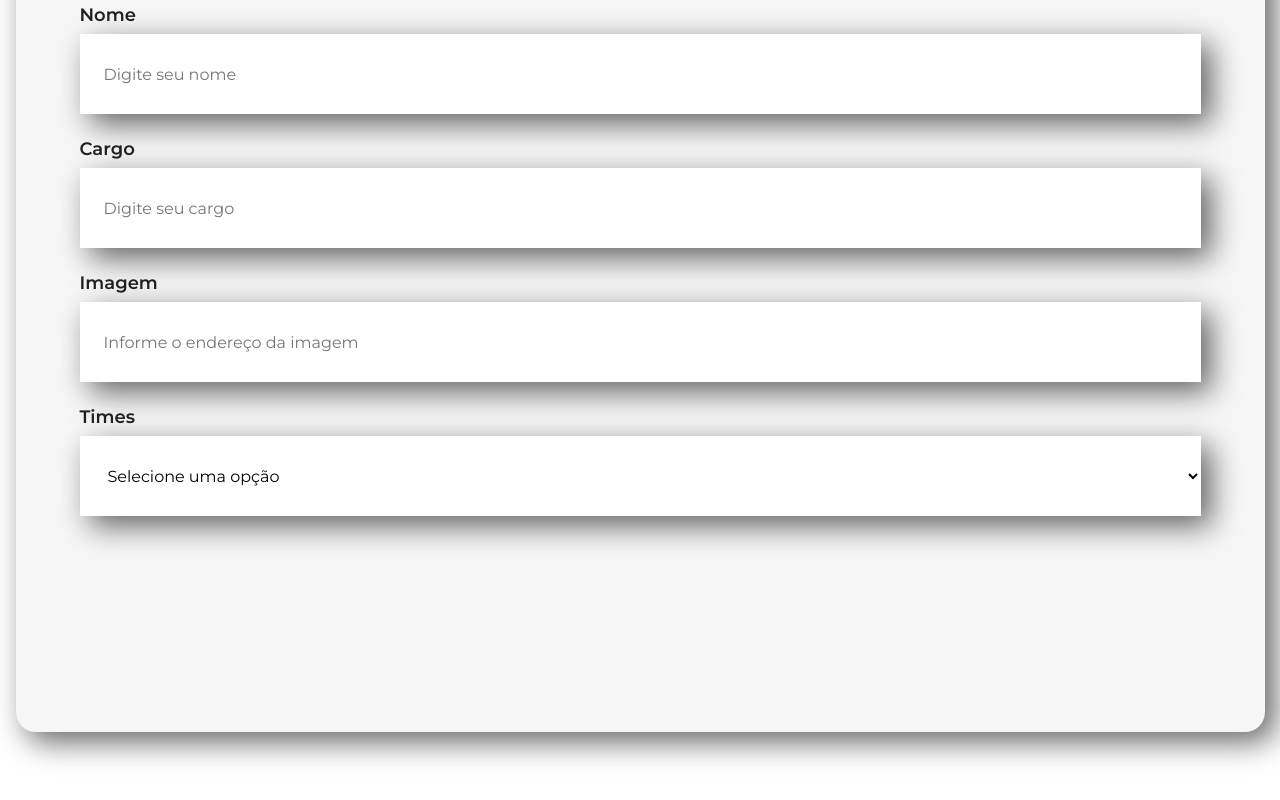
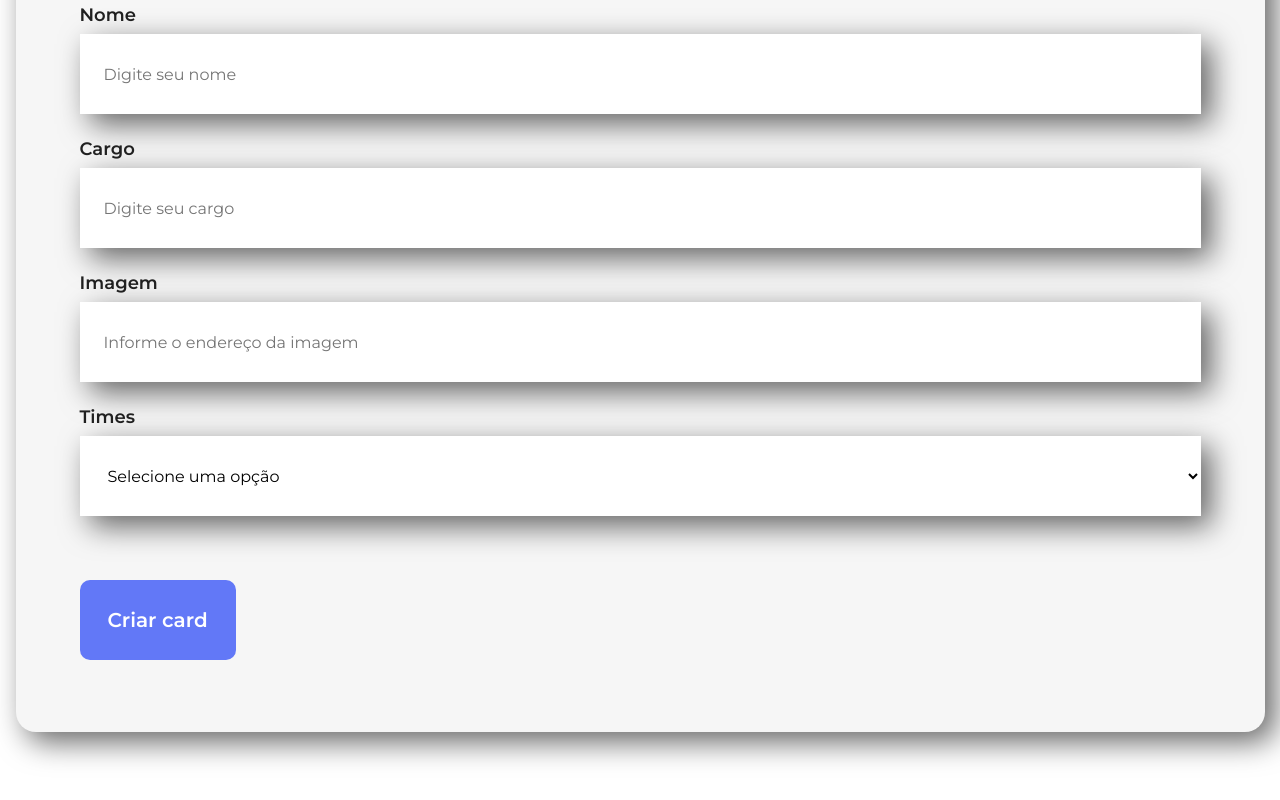
Before and after one commit to Amanda-Berwig/organo, a React (Create React App) app: page / in a window 1280 px wide. Shown: the part 727-1527 px from the top of the page. Built offline with nearby package versions, Linux system fonts and the light colour scheme.

Commit message:
Add Botao component and integrate into Formulario with styling; update CampoTexto to require fields

```diff
--- /dev/null
+++ b/src/components/Botao/Botao.css
@@ -0,0 +1,18 @@
+.botao {
+    background-color: var(--azul-banner);
+    border-radius: 10px;
+    padding: 28px;
+    margin-top: 40px;
+    text-align: center;
+    font-family: var(--fonte-texto);
+    font-size: 20px;
+    font-weight: 600;
+    color: var(--branco);
+    border: none;
+    cursor: pointer;
+
+}
+
+.botao:hover {
+    color: var(--verde-destaque);
+}
--- /dev/null
+++ b/src/components/Botao/Botao.js
@@ -0,0 +1,5 @@
+import "./Botao.css";
+
+export default function Botao(props) {
+  return <button className="botao">{props.texto}</button>;
+}
--- a/src/components/CampoTexto/CampoTexto.js
+++ b/src/components/CampoTexto/CampoTexto.js
@@ -4,7 +4,7 @@
   return (
     <div className="campo__texto">
       <label>{props.label}</label>
-      <input placeholder={props.placeholder} />
+      <input required={props.obrigatorio} placeholder={props.placeholder} />
     </div>
   );
 }
--- a/src/components/Formulario/Formulario.js
+++ b/src/components/Formulario/Formulario.js
@@ -1,3 +1,4 @@
+import Botao from "../Botao/Botao";
 import CampoSelection from "../CampoSelect/CampoSelect";
 import CampoTexto from "../CampoTexto/CampoTexto";
 import "./Formulario.css";
@@ -12,14 +13,27 @@
     "Mobile",
     "Inovação e Gestão",
   ];
+  const aoSalvar = (evento) => {
+    evento.preventDefault();
+    console.log("Form foi submetido");
+  };
   return (
     <section className="card-formulario">
-      <form>
+      <form onSubmit={aoSalvar}>
         <h2>Preencha os dados para criar o card do colaborador.</h2>
-        <CampoTexto label="Nome" placeholder="Digite seu nome" />
-        <CampoTexto label="Cargo" placeholder="Digite seu cargo" />
+        <CampoTexto
+          obrigatorio={true}
+          label="Nome"
+          placeholder="Digite seu nome"
+        />
+        <CampoTexto
+          obrigatorio={true}
+          label="Cargo"
+          placeholder="Digite seu cargo"
+        />
         <CampoTexto label="Imagem" placeholder="Informe o endereço da imagem" />
-        <CampoSelection label="Times" itens={times} />
+        <CampoSelection obrigatorio={true} label="Times" itens={times} />
+        <Botao texto="Criar card" />
       </form>
     </section>
   );
```
